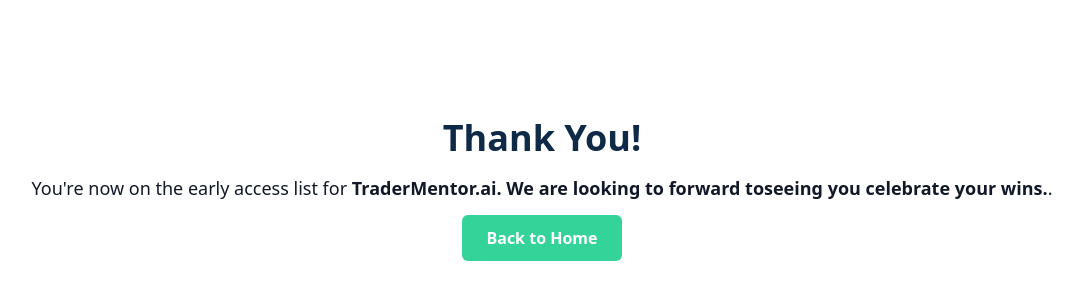
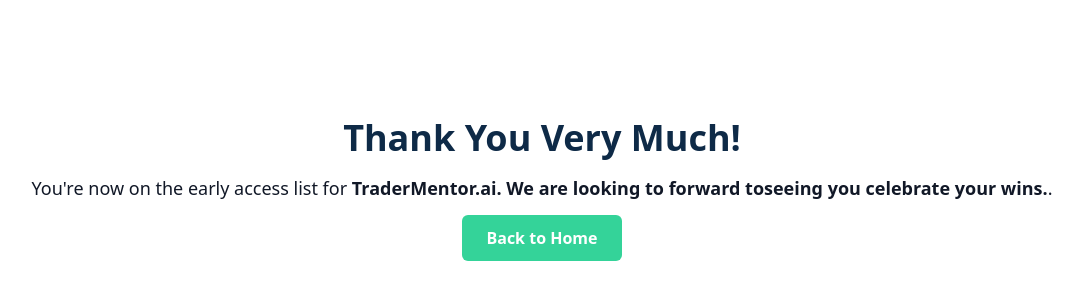
Before and after one commit to Mavovo-ii/tradermentor-landing, a plain HTML site: page thank-you.html in a window 1280 px wide. Shown: the part 216-516 px from the top of the page, without its empty margins (98-1180 px from the left). Drawn offline with nearby package versions, Linux system fonts and the light colour scheme.

Commit message:
added some text

```diff
--- a/thank-you.html
+++ b/thank-you.html
@@ -4,12 +4,12 @@
   <head>
     <meta charset="UTF-8" />
     <meta name="viewport" content="width=device-width, initial-scale=1.0" />
-    <title>Thank You - TraderMentor.ai</title>
+    <title>Thank You - TraderMentor.ai!</title>
     <script src="https://cdn.tailwindcss.com"></script>
   </head>
   <body class="bg-white text-gray-900 flex items-center justify-center h-screen">
     <div class="text-center">
-      <h1 class="text-4xl font-bold text-[#0E2A47] mb-4">Thank You!</h1>
+      <h1 class="text-4xl font-bold text-[#0E2A47] mb-4">Thank You Very Much!</h1>
       <p class="text-lg mb-6">You're now on the early access list for <strong>TraderMentor.ai. We are looking to forward toseeing you celebrate your wins.</strong>.</p>
       <a href="/" class="text-white bg-[#34D399] hover:bg-[#10B981] px-6 py-3 rounded-md font-semibold">
         Back to Home
```
Also changed, not shown: index.html (+1 -1 lines).
